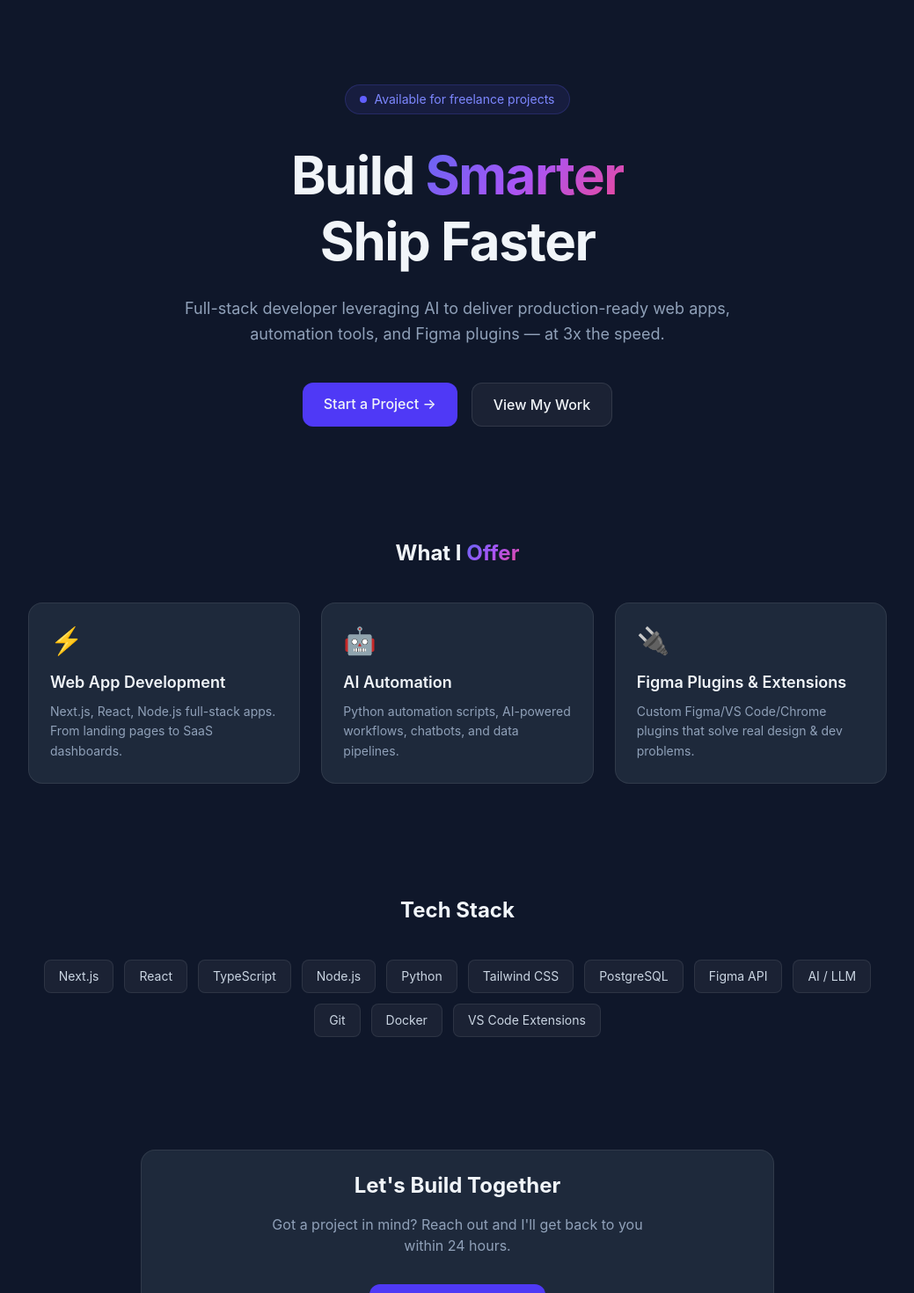
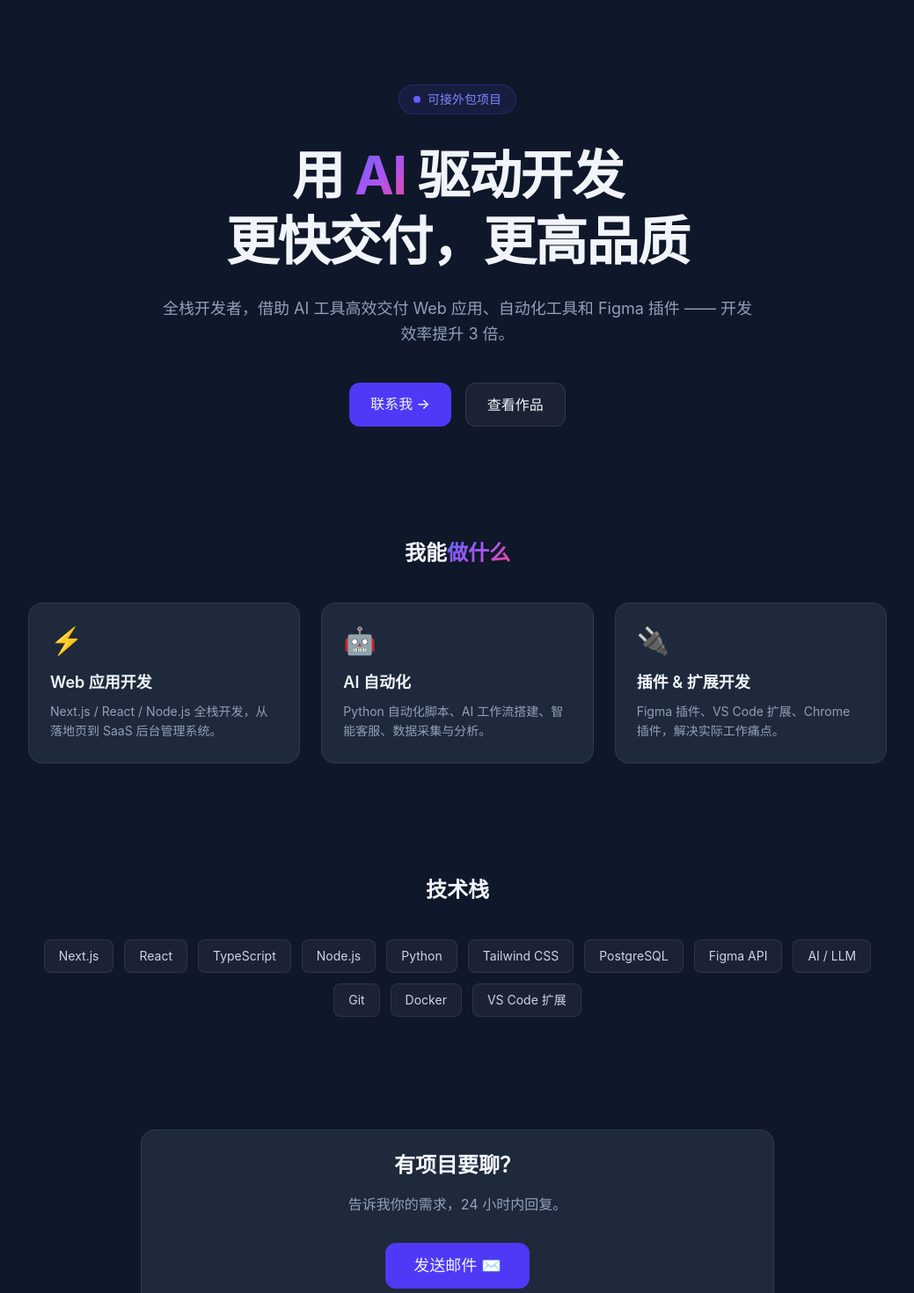
Before and after one commit to jxy-user/devstudio-portfolio, a Next.js app: page / in a window 1280 px wide. Shown: the top 1470 px of the page at 88% size, without its empty margins (120-1159 px from the left). Built offline with nearby package versions, Linux system fonts and the light colour scheme.

Commit message:
全站中文化：落地页、元数据、联系邮箱

```diff
--- a/src/app/layout.tsx
+++ b/src/app/layout.tsx
@@ -2,8 +2,8 @@ import type { Metadata } from "next";
 import "./globals.css";
 
 export const metadata: Metadata = {
-  title: "DevStudio - Full-Stack Developer & AI Engineer",
-  description: "Building modern web apps, AI tools, and Figma plugins that help businesses grow.",
+  title: "DevStudio - 全栈开发者 | AI 驱动开发",
+  description: "Web 应用开发、AI 自动化、Figma 插件定制。用 AI 提效，更快交付。",
 };
 
 export default function RootLayout({ children }: { children: React.ReactNode }) {
--- a/src/app/page.tsx
+++ b/src/app/page.tsx
@@ -8,22 +8,22 @@ export default function Home() {
             <span className="animate-ping absolute inline-flex h-full w-full rounded-full bg-indigo-400 opacity-75" />
             <span className="relative inline-flex rounded-full h-2 w-2 bg-indigo-500" />
           </span>
-          Available for freelance projects
+          可接外包项目
         </div>
         <h1 className="text-4xl sm:text-6xl font-bold tracking-tight mb-6 leading-tight">
-          Build <span className="gradient-text">Smarter</span>
-          <br />Ship Faster
+          用 <span className="gradient-text">AI</span> 驱动开发
+          <br />更快交付，更高品质
         </h1>
         <p className="text-lg text-slate-400 max-w-2xl mx-auto mb-10 leading-relaxed">
-          Full-stack developer leveraging AI to deliver production-ready web apps,
-          automation tools, and Figma plugins — at 3x the speed.
+          全栈开发者，借助 AI 工具高效交付 Web 应用、自动化工具和 Figma 插件
+          —— 开发效率提升 3 倍。
         </p>
         <div className="flex flex-wrap justify-center gap-4">
           <a href="#contact" className="px-6 py-3 bg-indigo-600 hover:bg-indigo-500 rounded-xl font-medium transition-colors">
-            Start a Project →
+            联系我 →
           </a>
           <a href="#work" className="px-6 py-3 bg-white/5 hover:bg-white/10 border border-white/10 rounded-xl font-medium transition-colors">
-            View My Work
+            查看作品
           </a>
         </div>
       </section>
@@ -31,23 +31,23 @@ export default function Home() {
       {/* Services */}
       <section id="services" className="max-w-5xl mx-auto px-6 py-16">
         <h2 className="text-2xl font-bold mb-10 text-center">
-          What I <span className="gradient-text">Offer</span>
+          我能<span className="gradient-text">做什么</span>
         </h2>
         <div className="grid md:grid-cols-3 gap-6">
           {[
             {
-              title: "Web App Development",
-              desc: "Next.js, React, Node.js full-stack apps. From landing pages to SaaS dashboards.",
+              title: "Web 应用开发",
+              desc: "Next.js / React / Node.js 全栈开发，从落地页到 SaaS 后台管理系统。",
               icon: "⚡",
             },
             {
-              title: "AI Automation",
-              desc: "Python automation scripts, AI-powered workflows, chatbots, and data pipelines.",
+              title: "AI 自动化",
+              desc: "Python 自动化脚本、AI 工作流搭建、智能客服、数据采集与分析。",
               icon: "🤖",
             },
             {
-              title: "Figma Plugins & Extensions",
-              desc: "Custom Figma/VS Code/Chrome plugins that solve real design & dev problems.",
+              title: "插件 & 扩展开发",
+              desc: "Figma 插件、VS Code 扩展、Chrome 插件，解决实际工作痛点。",
               icon: "🔌",
             },
           ].map((s) => (
@@ -62,12 +62,12 @@ export default function Home() {
 
       {/* Tech Stack */}
       <section className="max-w-5xl mx-auto px-6 py-16">
-        <h2 className="text-2xl font-bold mb-10 text-center">Tech Stack</h2>
+        <h2 className="text-2xl font-bold mb-10 text-center">技术栈</h2>
         <div className="flex flex-wrap justify-center gap-3">
           {[
             "Next.js", "React", "TypeScript", "Node.js",
             "Python", "Tailwind CSS", "PostgreSQL", "Figma API",
-            "AI / LLM", "Git", "Docker", "VS Code Extensions",
+            "AI / LLM", "Git", "Docker", "VS Code 扩展",
           ].map((tech) => (
             <span
               key={tech}
@@ -82,22 +82,22 @@ export default function Home() {
       {/* Contact CTA */}
       <section id="contact" className="max-w-3xl mx-auto px-6 py-16 text-center">
         <div className="card p-10">
-          <h2 className="text-2xl font-bold mb-4">Let&apos;s Build Together</h2>
+          <h2 className="text-2xl font-bold mb-4">有项目要聊？</h2>
           <p className="text-slate-400 mb-8 max-w-md mx-auto">
-            Got a project in mind? Reach out and I&apos;ll get back to you within 24 hours.
+            告诉我你的需求，24 小时内回复。
           </p>
           <a
-            href="mailto:your@email.com"
+            href="mailto:709093772@qq.com"
             className="inline-flex items-center gap-2 px-8 py-3 bg-indigo-600 hover:bg-indigo-500 rounded-xl font-medium transition-colors text-lg"
           >
-            Get in Touch ✉️
+            发送邮件 ✉️
           </a>
         </div>
       </section>
 
       {/* Footer */}
       <footer className="text-center py-8 text-slate-500 text-sm border-t border-white/5">
-        Built with Next.js + AI · Ready to deploy in minutes
+        Next.js + AI 构建 · 分钟级部署上线
       </footer>
     </main>
   );
```
